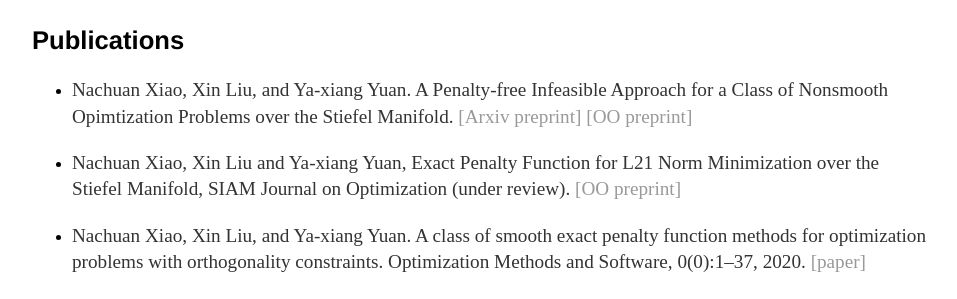
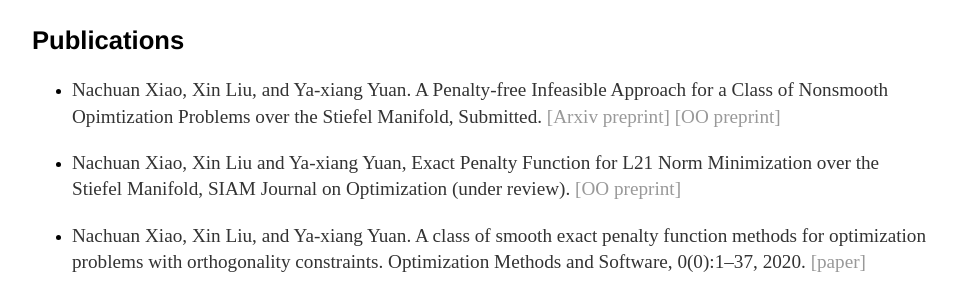
Before and after one commit to xnchxy/xnchxy.github.io, a Jekyll site: the page built from index.html, in a window 1280 px wide. Shown: the part 956-1255 px from the top of the page, without its empty margins (160-1117 px from the left). Built offline with Jekyll 4.4.1, drawn with Linux system fonts in a browser that asks for light colours.

Commit message:
Update index.html

```diff
--- a/index.html
+++ b/index.html
@@ -22,7 +22,7 @@
 <div class="about">
         <h2>Publications</h2>
 	<ul>
-		<li><p>Nachuan Xiao, Xin Liu, and Ya-xiang Yuan. A Penalty-free Infeasible Approach for a Class of Nonsmooth Opimtization Problems over the Stiefel Manifold. <a href="http://arxiv.org/abs/2103.03514">[Arxiv preprint] <a href="http://www.optimization-online.org/DB_HTML/2021/03/8285.html">[OO preprint]</a></p></li>
+		<li><p>Nachuan Xiao, Xin Liu, and Ya-xiang Yuan. A Penalty-free Infeasible Approach for a Class of Nonsmooth Opimtization Problems over the Stiefel Manifold, Submitted. <a href="http://arxiv.org/abs/2103.03514">[Arxiv preprint] <a href="http://www.optimization-online.org/DB_HTML/2021/03/8285.html">[OO preprint]</a></p></li>
 		<li><p>Nachuan Xiao, Xin Liu and Ya-xiang Yuan, Exact Penalty Function for L21 Norm Minimization over the Stiefel Manifold, SIAM Journal on Optimization (under review). <a href="http://www.optimization-online.org/DB_HTML/2020/07/7908.html">[OO preprint]  </a></p></li>
 		<li><p>Nachuan Xiao, Xin Liu, and Ya-xiang Yuan. A class of smooth exact penalty function methods for optimization problems with orthogonality constraints. Optimization Methods and Software, 0(0):1–37, 2020. <a href="https://www.tandfonline.com/doi/full/10.1080/10556788.2020.1852236?journalCode=goms20">[paper] </a></p></li>
 	</ul>
```
